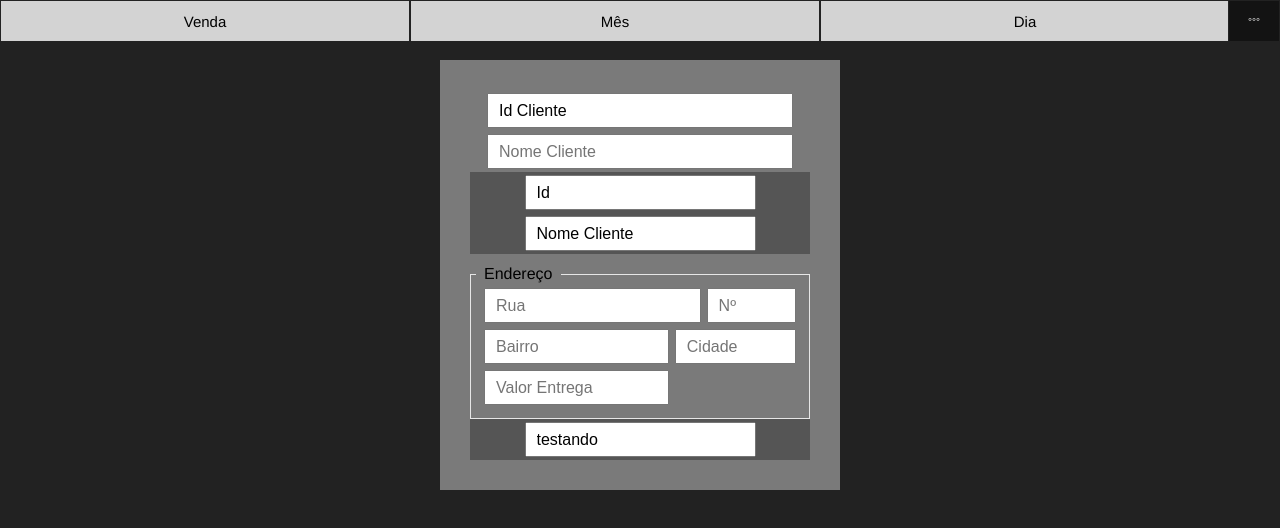
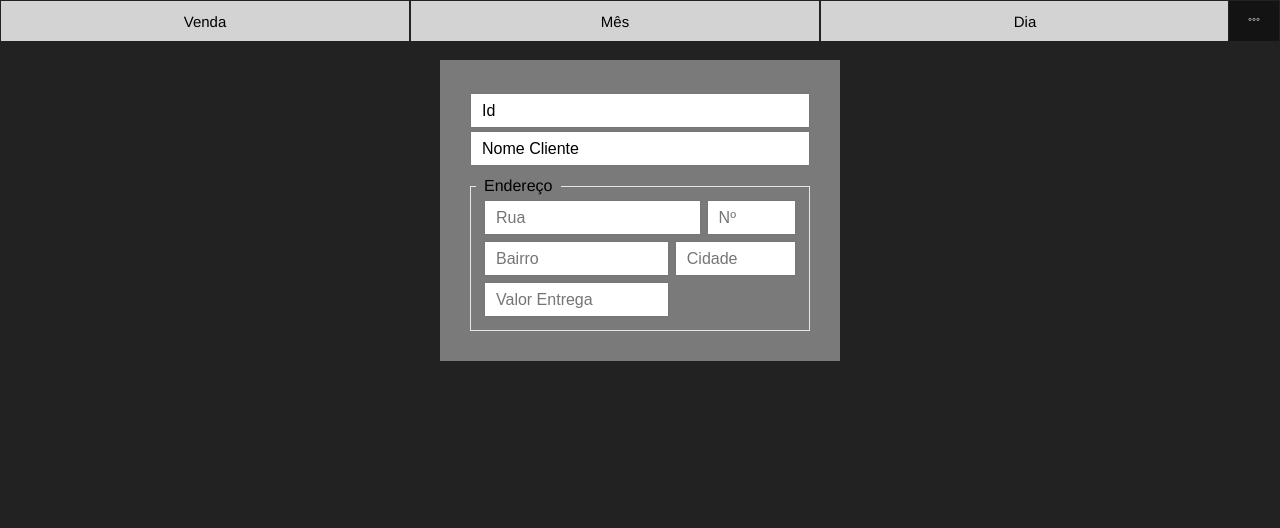
Before and after one commit to JonatasAlexandrao/paes-ilimitados, a Vue app: page / in a window 1280 px wide. Shown: the top 528 px of the page. Built offline with nearby package versions, Linux system fonts and the light colour scheme.

Commit message:
refactoring Cliente

```diff
--- a/src/components/Cliente/Cliente.vue
+++ b/src/components/Cliente/Cliente.vue
@@ -1,29 +1,20 @@
 <template>
   <div class="backgroundDiv customerRegistration">
 
-    <input class="input -id" type="text" value="Id Cliente" >
-    <input class="input -name" type="text" placeholder="Nome Cliente">
-
-    <Input classInput="-id" name="id" type="text" text="Id" />
-    <Input classInput="-name" name="nome" type="text" text="Nome Cliente" />
+    <Input classInput="-id" name="id" type="id" text="Id" />
+    <Input classInput="-nome" name="nome" type="nome" text="Nome Cliente" />
 
     <div class="endereco">
       <p>Endereço</p>
-      <input class="input -street" type="text" placeholder="Rua">
-      <input class="input -num" type="number" placeholder="Nº">
-      <input class="input -neighborhood" type="text" placeholder="Bairro">
-      <input class="input -city" type="text" placeholder="Cidade">
-      <input class="input -value" type="number" placeholder="Valor Entrega">
 
-      <!-- <Input classInput=" -street" name="teste" type="text" placeholder="Rua" />
-      <Input classInput=" -num" name="teste" type="number" placeholder="Nº" />
-      <Input classInput=" -neighborhood" name="teste" type="text" placeholder="Bairro" />
-      <Input classInput=" -city" name="teste" type="text" placeholder="Cidade" />
-      <Input classInput=" -value" name="teste" type="number" placeholder="Valor Entrega" /> -->
+      <Input classInput=" -rua" name="rua" type="text" placeholder="Rua" />
+      <Input classInput=" -num" name="num" type="number" placeholder="Nº" />
+      <Input classInput=" -bairro" name="bairro" type="text" placeholder="Bairro" />
+      <Input classInput=" -cidade" name="cidade" type="text" placeholder="Cidade" />
+      <Input classInput=" -valor" name="valor" type="number" placeholder="Valor Entrega" />
 
     </div>
 
-    <Input classInput=" -id" name="teste" type="text" text="testando" />
 
   </div>
 </template>
--- a/src/components/Cliente/style.scss
+++ b/src/components/Cliente/style.scss
@@ -26,9 +26,9 @@
   display: grid;
   grid-template-columns: 50% 10% 10% 30%;
   grid-template-areas:
-    "street street street num"
-    "neighborhood neighborhood city city"
-    "value value . ."
+    "rua rua rua num"
+    "bairro bairro cidade cidade"
+    "valor valor . ."
   ;
 
 }
--- a/src/objects/Input/Input.vue
+++ b/src/objects/Input/Input.vue
@@ -1,5 +1,5 @@
 <template>
-  <div class="div">
+  <div class="divInput" :class="classInput">
     <input class="input"
       :name="name"
       :type="type"
@@ -24,10 +24,3 @@ export default {
 </script>
 
 <style src="./style.scss" lang="scss"/>
-
-<style>
-  .div {
-    background-color: #555555;
-
-  }
-</style>
--- a/src/objects/Input/style.scss
+++ b/src/objects/Input/style.scss
@@ -2,33 +2,36 @@
 .input {
 
   font-size: 1.6rem;
-  /*width: 90%;*/
+  width: 100%;
   height: 3.5rem;
-  margin: 0.3rem;
+  /*margin: 0.3rem;*/
   padding: 1rem;
 
   box-sizing: border-box;
 }
 
-.-id {
-  width: 90%;
+.divInput {
+  margin: 0.3rem;
+}
 
+.divInput.-id, .divInput.-nome {
+  /*width: 90%;*/
+  margin-left: 0;
+  margin-right: 0;
 }
-.-name {
-  width: 90%;
-}
-.-street {
-  grid-area: street;
+
+.-rua {
+  grid-area: rua;
 }
 .-num {
   grid-area: num;
 }
-.-neighborhood {
-  grid-area: neighborhood;
+.-bairro {
+  grid-area: bairro;
 }
-.-city {
-  grid-area: city;
+.-cidade {
+  grid-area: cidade;
 }
-.-value {
-  grid-area: value;
+.-valor {
+  grid-area: valor;
 }
```
Also changed, not shown: src/style.scss (+8 -1 lines).
